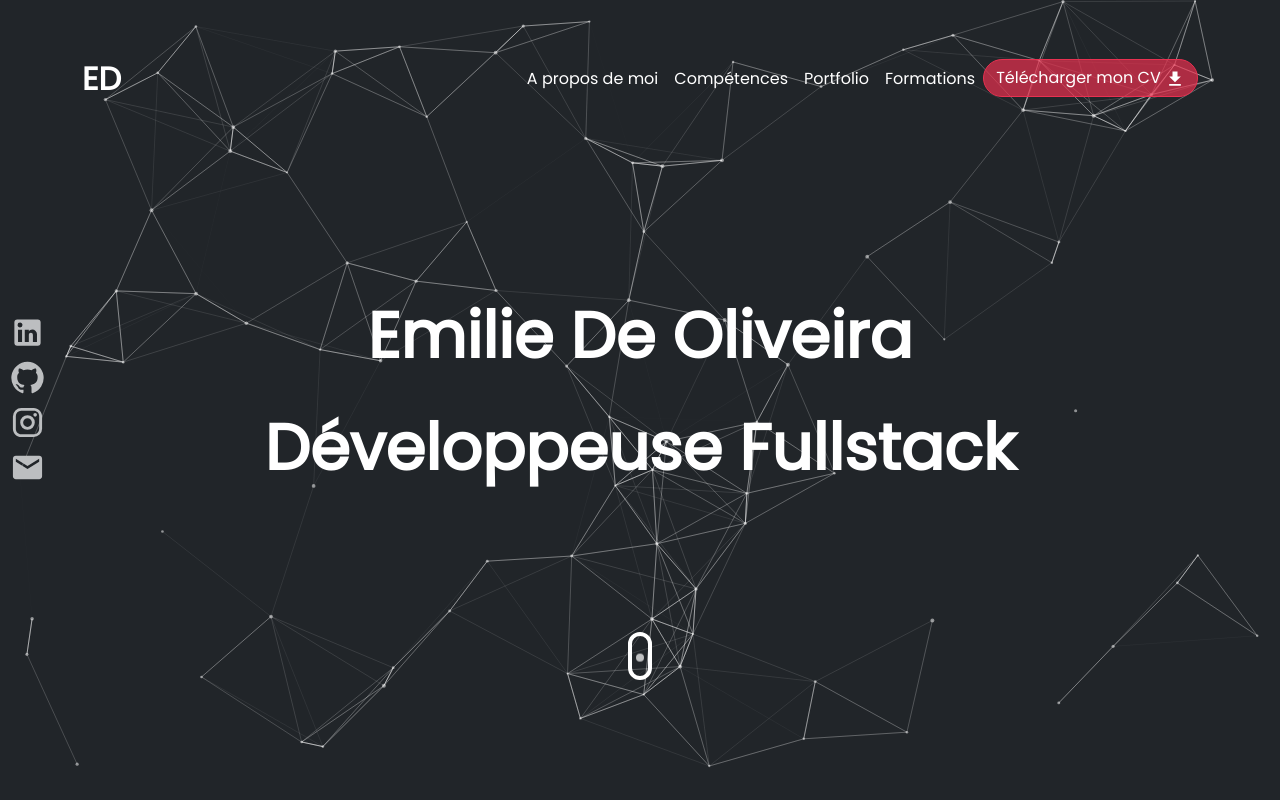
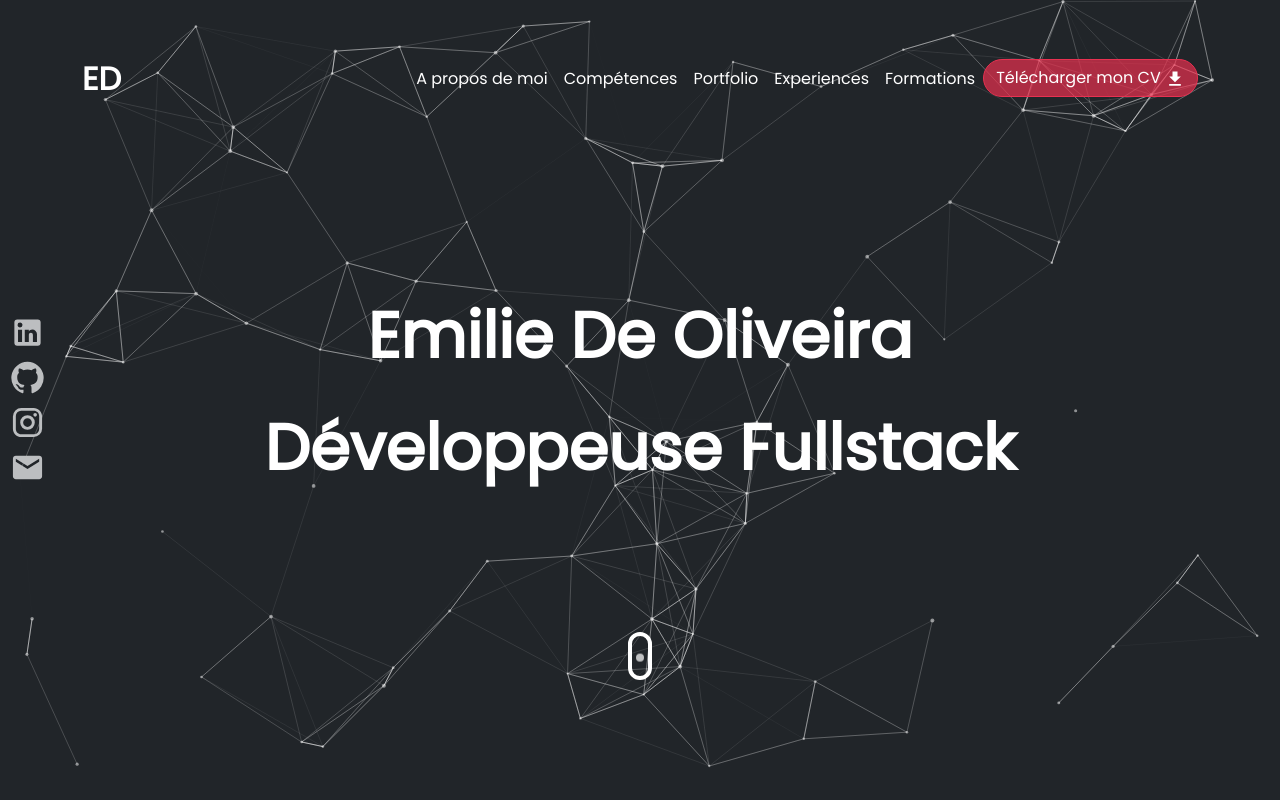
Before and after one commit to EmilieDeOliveira/emiliedeoliveira.github.io, a Next.js app: page / in a window 1280 px wide. Shown: the top 800 px of the page. Built offline with nearby package versions, Linux system fonts and the light colour scheme.

Commit message:
fix: change cv pdf and add experiences in navbar

```diff
--- a/src/app/components/navigation/navigation.tsx
+++ b/src/app/components/navigation/navigation.tsx
@@ -38,6 +38,7 @@ const Navigation = () => {
             <Nav.Link href="/#aboutme" >A propos de moi</Nav.Link>
             <Nav.Link href="/#skills">Compétences</Nav.Link>
             <Nav.Link href="/#portfolioSection">Portfolio</Nav.Link>
+            <Nav.Link href="/#experiences">Experiences</Nav.Link>
             <Nav.Link href="/#formations">Formations</Nav.Link>
             <a href={"/DeOliveira_Emilie_Cv.pdf"} download><Button
             >Télécharger mon CV <FileDownloadIcon fontSize="small" sx={{ color: 'white' }} />
```
Also changed, not shown: 1 other file (tests, documents, lock files or other folders).
